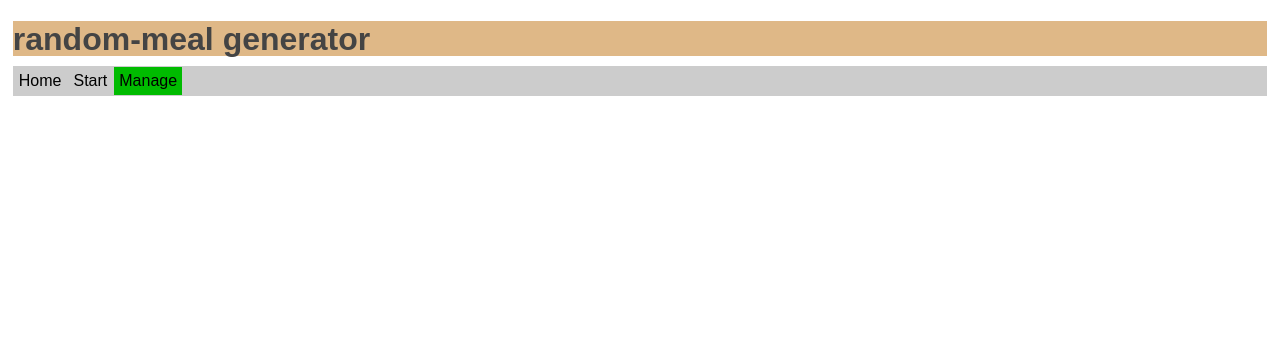
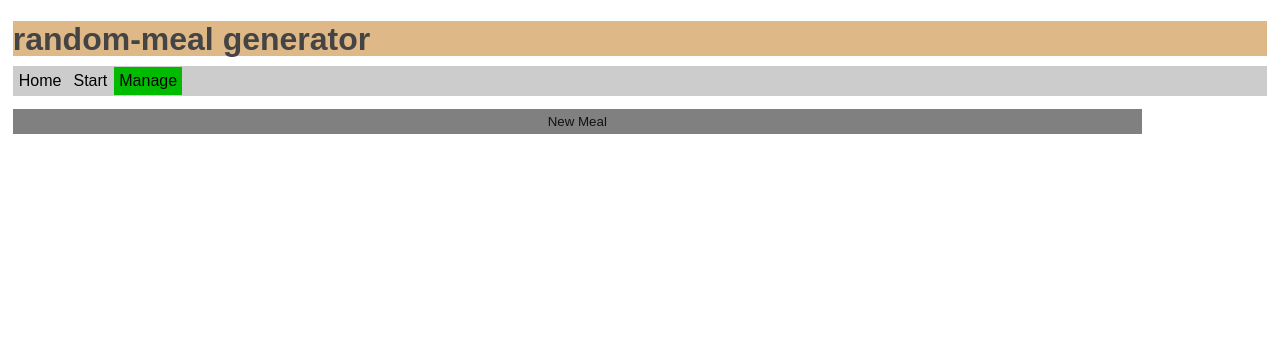
Before and after one commit to failipp/random-meal, a Flask app: page /all_meals in a window 1280 px wide. Shown: the top 356 px of the page. Run offline with Flask 2, Linux system fonts and the light colour scheme; data that the repository does not hold is empty.

Commit message:
Add feature for editing and adding meals
Add html-form for editing name, difficulty and ingredients of existing
meals and for creating new meals and write them into the database.

```diff
--- a/main.py
+++ b/main.py
@@ -3,10 +3,9 @@
 import random
 from datetime import datetime
 
-from bson import ObjectId
+from bson.objectid import ObjectId
 from flask import Flask, redirect, render_template, request, url_for
 from pymongo import MongoClient
-from bson.objectid import ObjectId
 
 app = Flask(__name__)
 database = MongoClient()["random_meal_generator"]
@@ -20,7 +19,7 @@ def index():
 
 @app.route("/chose_meal")
 def startpage():
-    # All meals in mongodb sorted regarding to datetime in last_time_eaten
+    # Sorted meals in mongodb (key: datetime in last_time_eaten)
     list_of_meals = sorted(MEALS.find(), key=lambda x: x['last_time_eaten'])
     grenze = len(list_of_meals) // 2
     ml = list_of_meals[:grenze]
@@ -43,13 +42,34 @@ def eat_meal():
 
 @app.route("/all_meals")
 def all_meals():
-    allmeals = [(x['_id'], x) for x in sorted(MEALS.find(), key=lambda x: x['name'])]
+    allmeals = [(str(x['_id']), x) for x in sorted(MEALS.find(), key=lambda x: x['name'])]
     return render_template("all-meals.html", allmeals=allmeals)
 
 
 @app.route("/edit_meal", methods=['post'])
 def edit_meal():
-    pass
+    meal_id = request.form['meal_id']
+    if meal_id == "0":
+        meal_id = str(ObjectId())
+    meal = MEALS.find_one({'_id': ObjectId(meal_id)})
+    if meal is None:
+        return render_template("edit-meal.html", meal_id=meal_id, meal={})
+    ingredients = ", ".join(meal['ingredients'])
+    return render_template("edit-meal.html", meal_id=meal_id, meal=meal, ingredients=ingredients)
+
+
+@app.route("/update_meal", methods=["post"])
+def update_meal():
+    meal_id = request.form['meal_id']
+    meal_name = request.form['meal_name']
+    meal_difficulty = int(request.form['meal_difficulty'])
+    meal_ingredients = request.form['meal_ingredients'].split(", ")
+    MEALS.update_one({'_id': ObjectId(meal_id)},
+                     {'$set': {'name': meal_name, 'difficulty': meal_difficulty, 'ingredients': meal_ingredients},
+                      "$setOnInsert": {"last_time_eaten": datetime.now().isoformat()}},
+                     upsert=True)
+
+    return redirect(url_for('all_meals'))
 
 
 if __name__ == '__main__':
--- a/templates/all-meals.html
+++ b/templates/all-meals.html
@@ -19,12 +19,16 @@
 
 <main>
     <div class="meal-list">
-        {% for mealname, meal in allmeals %}
-            <form action="/eat_meal" method="post">
+        {% for index, meal in allmeals %}
+            <form action="/edit_meal" method="post">
                 <input type="hidden" name="meal_id" value="{{ index }}"/>
                 <button class="meal" name="submitBtn" onclick="submit">{{ meal['name'] }}</button>
             </form>
         {% endfor %}
+        <form action="/edit_meal" method="post">
+            <input type="hidden" name="meal_id" value="0"/>
+            <button class="meal" name="submitBtn" onclick="submit">New Meal</button>
+        </form>
     </div>
 </main>
 <footer>
```
Also changed, not shown: templates/edit-meal.html (added, +35 -0 lines).
